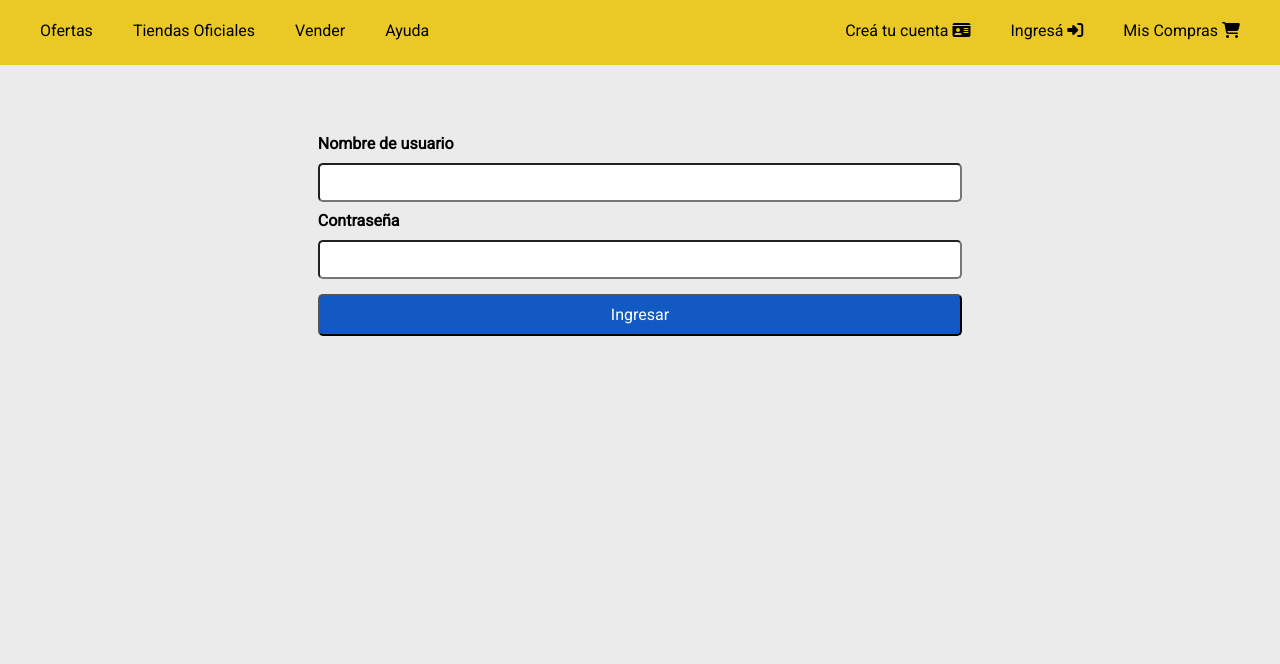
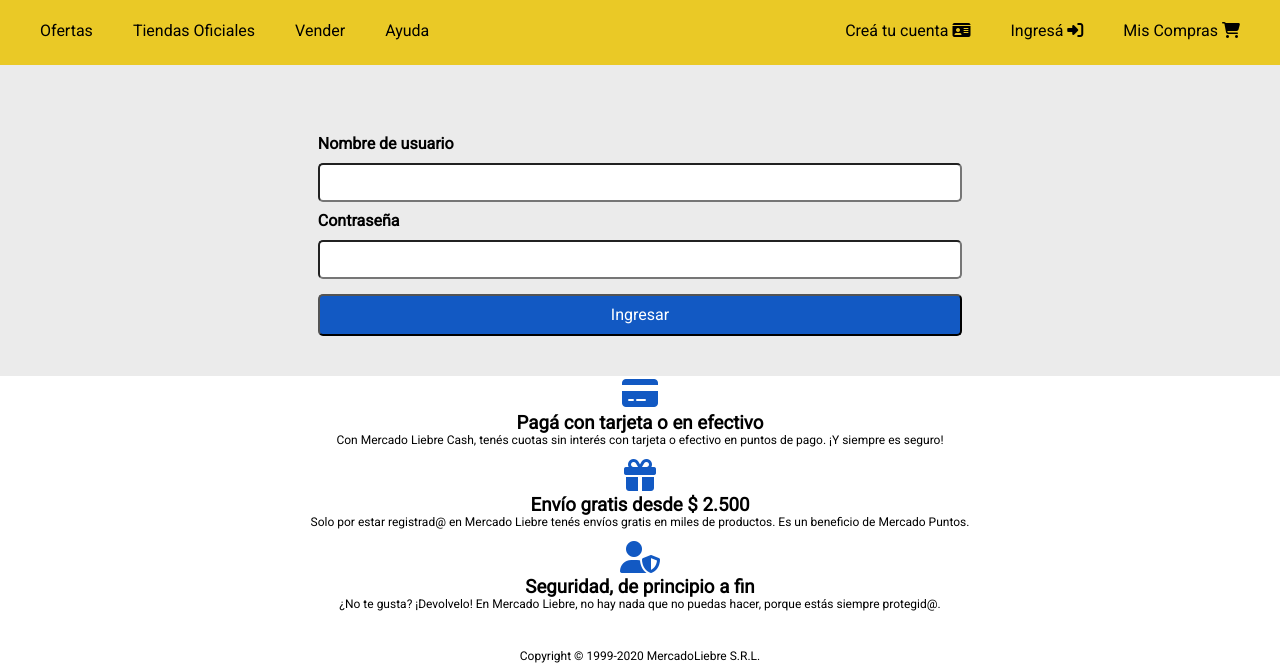
Before and after one commit to GabrielDko/Mercado-Liebre, a website: page views/login.html in a window 1280 px wide. Shown: the part 145-809 px from the top of the page. Drawn offline with Linux system fonts and the light colour scheme.

Commit message:
arreglos formulario

```diff
--- a/views/login.html
+++ b/views/login.html
@@ -55,5 +55,36 @@
             </div>
         </form>
     </main>
+    <footer class="footer-home">
+        <section>
+        <article class="footer-article">
+            <div>
+                <i class="fa-solid fa-credit-card"></i>
+            </div>
+            <h3>Pagá con tarjeta o en efectivo</h3>
+            <p>Con Mercado Liebre Cash, tenés cuotas sin interés con tarjeta o efectivo en
+            puntos de pago. ¡Y siempre es seguro!</p>
+        </article>
+        <article class="footer-article">
+            <div>
+                <i class="fa-solid fa-gift"></i>
+            </div>
+            <h3>Envío gratis desde $ 2.500</h3>
+            <p>Solo por estar registrad@ en Mercado Liebre tenés envíos gratis en miles de
+            productos. Es un beneficio de Mercado Puntos.</p>
+        </article>
+        <article  class="footer-article">
+            <div>
+                <i class="fa-solid fa-user-shield"></i>
+            </div>
+            <h3>Seguridad, de principio a fin</h3>
+            <p>¿No te gusta? ¡Devolvelo! En Mercado Liebre, no hay nada que no puedas hacer,
+            porque estás siempre protegid@.</p>
+        </article>
+        <article>
+            <p><br> <br>Copyright © 1999-2020 MercadoLiebre S.R.L.</p>
+        </article>
+        </section>
+    </footer>
 </body>
 </html>
```
Also changed, not shown: views/register.html (+31 -0 lines).
